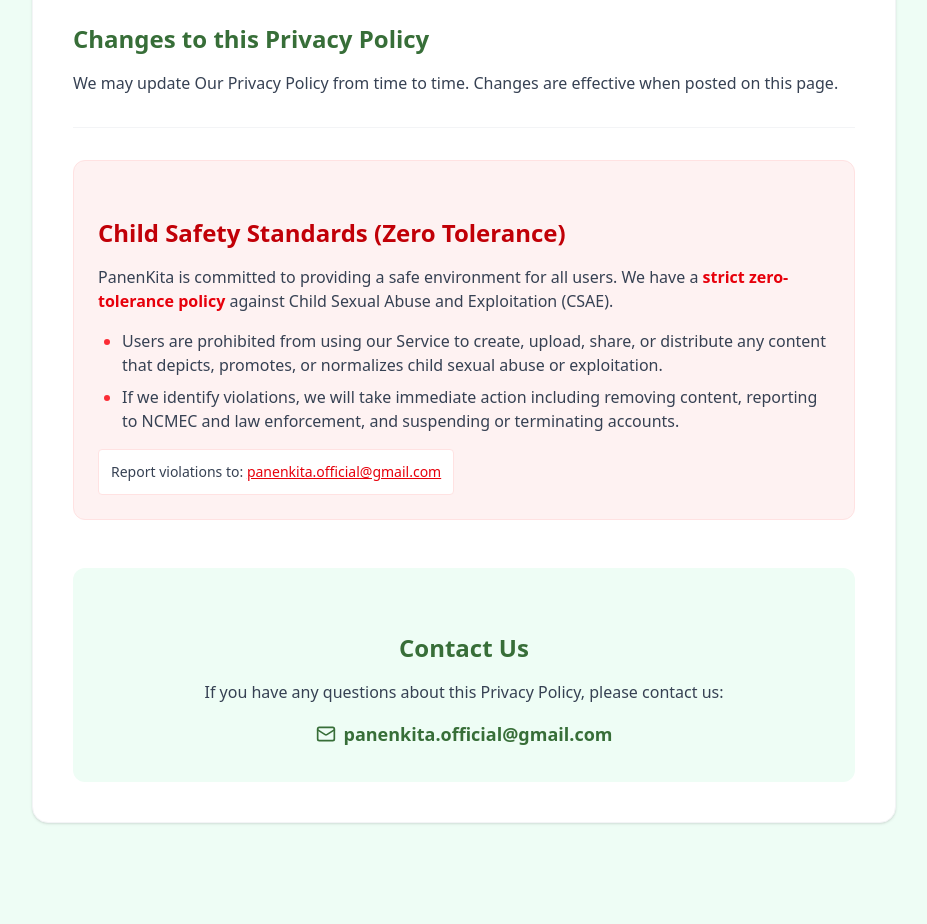
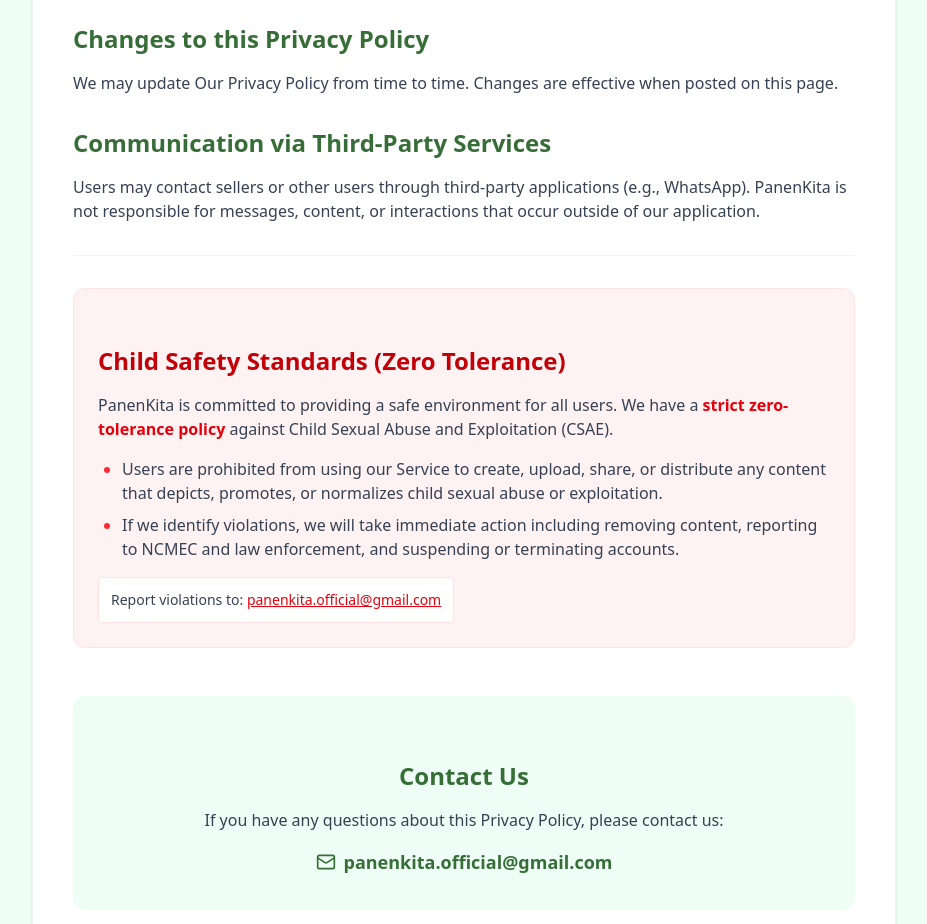
Before and after one commit to panenkita/web-panenkita, a React (Vite) app: page /privacy-policy in a window 1280 px wide. Shown: the part 4040-4964 px from the top of the page, without its empty margins (0-927 px from the left). Built offline with nearby package versions, Linux system fonts and the light colour scheme.

Commit message:
Update Privacy and Policy

```diff
--- a/src/pages/PrivacyPolicy.jsx
+++ b/src/pages/PrivacyPolicy.jsx
@@ -401,6 +401,15 @@
                 We may update Our Privacy Policy from time to time. Changes are
                 effective when posted on this page.
               </p>
+              <SectionTitle id="communication">
+                Communication via Third-Party Services
+              </SectionTitle>
+              <p>
+                Users may contact sellers or other users through third-party
+                applications (e.g., WhatsApp). PanenKita is not responsible for
+                messages, content, or interactions that occur outside of our
+                application.
+              </p>
               <hr className="border-gray-100 my-8" />
             </section>
 
```
